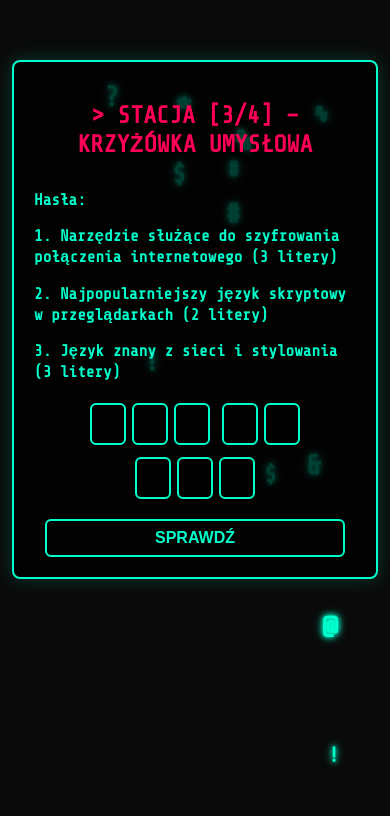
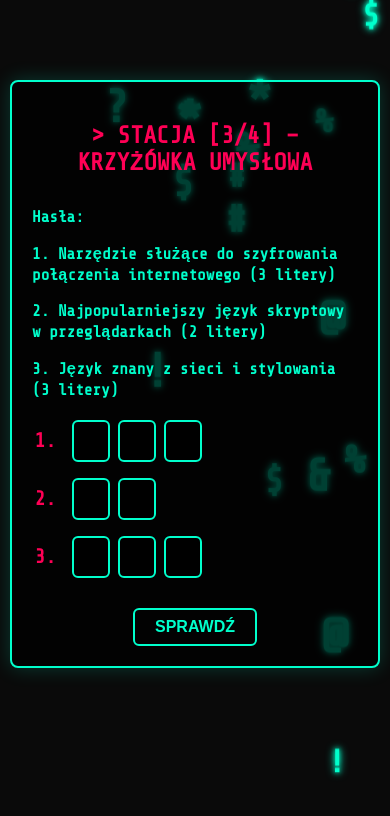
Before and after one commit to Madziula813/Stacja-3, a plain HTML site: page index.html in a window 390 px wide. Drawn offline with nearby package versions, Linux system fonts and the light colour scheme.

Commit message:
Update index.html

```diff
--- a/index.html
+++ b/index.html
@@ -3,7 +3,6 @@
 <head>
   <meta charset="UTF-8" />
   <title>Stacja 3</title>
-  <meta name="viewport" content="width=device-width, initial-scale=1, maximum-scale=1, user-scalable=no" />
   <link href="https://fonts.googleapis.com/css2?family=Share+Tech+Mono&display=swap" rel="stylesheet" />
   <style>
     html, body {
@@ -14,12 +13,10 @@
       min-height: 100vh;
       overflow-x: hidden;
       position: relative;
-      -webkit-font-smoothing: antialiased;
-      -moz-osx-font-smoothing: grayscale;
     }
     .container {
       max-width: 800px;
-      margin: 100px auto 60px;
+      margin: 120px auto 60px;
       padding: 30px;
       text-align: center;
       background: rgba(0,0,0,0.75);
@@ -28,14 +25,12 @@
       box-shadow: 0 0 20px rgba(0,255,204,0.2);
       position: relative;
       z-index: 2;
-      box-sizing: border-box;
     }
     h2 {
       color: #ff0055;
       font-size: 32px;
       margin-bottom: 30px;
       font-weight: bold;
-      line-height: 1.2;
     }
     .clues {
       text-align: left;
@@ -48,13 +43,25 @@
       margin: 0 auto 20px;
       max-width: 420px;
       display: flex;
-      justify-content: center;
+      flex-direction: column;
       gap: 16px;
-      flex-wrap: wrap;
+      align-items: flex-start;
     }
     .input-group {
       display: flex;
+      align-items: center;
       gap: 8px;
+    }
+    .clue-number {
+      color: #ff0055;
+      font-weight: bold;
+      font-size: 24px;
+      line-height: 40px;
+      user-select: none;
+      min-width: 28px;
+      text-align: right;
+      display: inline-block;
+      margin-right: 12px;
     }
     input[type="text"] {
       width: 36px;
@@ -70,7 +77,6 @@
       border-radius: 6px;
       caret-color: #00ffcc;
       transition: border-color 0.3s, background-color 0.3s;
-      user-select: none;
     }
     input[type="text"]:focus {
       border-color: #ff0055;
@@ -101,12 +107,10 @@
       text-transform: uppercase;
       border-radius: 6px;
       transition: background-color 0.3s, color 0.3s;
-      user-select: none;
     }
-    button:hover, button:focus {
+    button:hover {
       background-color: #00ffcc;
       color: #000;
-      outline: none;
     }
     .error {
       color: red;
@@ -114,7 +118,6 @@
       margin-top: 20px;
       animation: blink 1s step-start infinite;
       font-weight: bold;
-      user-select: none;
     }
     @keyframes blink {
       50% { opacity: 0; }
@@ -129,8 +132,6 @@
       font-size: 20px;
       font-weight: bold;
       text-align: left;
-      user-select: text;
-      line-height: 1.4;
     }
 
     /* Tło animacji */
@@ -141,7 +142,6 @@
       pointer-events: none;
       background-color: #0a0a0a;
       overflow: hidden;
-      touch-action: none;
     }
 
     .dino {
@@ -154,13 +154,12 @@
       text-shadow:
         0 0 5px #00ffcc,
         0 0 10px #00ffcc;
-      pointer-events: none;
     }
 
     /* Mobile adjustments */
     @media (max-width: 600px) {
       .container {
-        margin: 60px 12px 40px;
+        margin: 80px 10px 40px;
         padding: 20px;
         border-radius: 8px;
       }
@@ -172,24 +171,21 @@
       }
       .inputs {
         max-width: 100%;
-        gap: 12px;
-        justify-content: center;
-      }
-      .input-group {
-        gap: 6px;
       }
       input[type="text"] {
-        width: 28px;
+        width: 30px;
         height: 36px;
         font-size: 20px;
+      }
+      .clue-number {
+        font-size: 20px;
+        line-height: 36px;
+        min-width: 24px;
+        margin-right: 8px;
       }
       button {
         font-size: 16px;
         padding: 8px 20px;
-        width: 100%;
-        max-width: 300px;
-        margin: 20px auto 0;
-        display: block;
       }
     }
   </style>
@@ -198,7 +194,7 @@
 
   <div id="dinoBackground"></div>
 
-  <div class="container" id="taskContainer" role="main" aria-label="Krzyżówka umysłowa - stacja 3">
+  <div class="container" id="taskContainer">
     <h2>&gt; STACJA [3/4] – KRZYŻÓWKA UMYSŁOWA</h2>
     <div class="clues">
       <p>Hasła:</p>
@@ -208,24 +204,27 @@
     </div>
     <div class="inputs" aria-label="Pole na odpowiedzi krzyżówki">
       <div class="input-group" role="group" aria-label="Pierwsze hasło, 3 litery">
+        <span class="clue-number">1.</span>
         <input type="text" maxlength="1" id="c1" autocomplete="off" inputmode="text" aria-label="Litera 1 hasła 1" />
         <input type="text" maxlength="1" id="c2" autocomplete="off" inputmode="text" aria-label="Litera 2 hasła 1" />
         <input type="text" maxlength="1" id="c3" autocomplete="off" inputmode="text" aria-label="Litera 3 hasła 1" />
       </div>
       <div class="input-group" role="group" aria-label="Drugie hasło, 2 litery">
+        <span class="clue-number">2.</span>
         <input type="text" maxlength="1" id="c4" autocomplete="off" inputmode="text" aria-label="Litera 1 hasła 2" />
         <input type="text" maxlength="1" id="c5" autocomplete="off" inputmode="text" aria-label="Litera 2 hasła 2" />
       </div>
       <div class="input-group" role="group" aria-label="Trzecie hasło, 3 litery">
+        <span class="clue-number">3.</span>
         <input type="text" maxlength="1" id="c6" autocomplete="off" inputmode="text" aria-label="Litera 1 hasła 3" />
         <input type="text" maxlength="1" id="c7" autocomplete="off" inputmode="text" aria-label="Litera 2 hasła 3" />
         <input type="text" maxlength="1" id="c8" autocomplete="off" inputmode="text" aria-label="Litera 3 hasła 3" />
       </div>
     </div>
-    <button onclick="checkCrossword()" aria-label="Sprawdź odpowiedzi">SPRAWDŹ</button>
+    <button onclick="checkCrossword()">SPRAWDŹ</button>
   </div>
 
-  <div class="container" id="result" style="display:none" role="region" aria-live="polite"></div>
+  <div class="container" id="result" style="display:none"></div>
 
   <script>
     // Automatyczne przechodzenie do następnego inputu po wpisaniu litery
@@ -287,10 +286,10 @@ Stacja finałowa: 6XPH+CH, Warszawa</em></p>
       } else {
         result.style.display = 'block';
         result.innerHTML = `
-          <div class="error" role="alert">
+          <div class="error">
             ███ SYSTEM ERROR ██<br>
             Błędne odpowiedzi...<br>
-            <button onclick="location.reload()" aria-label="Spróbuj ponownie">▶ SPRÓBUJ PONOWNIE</button>
+            <button onclick="location.reload()">&gt; SPRÓBUJ PONOWNIE</button>
           </div>
         `;
       }
@@ -301,7 +300,7 @@ Stacja finałowa: 6XPH+CH, Warszawa</em></p>
     const dinoBackground = document.getElementById('dinoBackground');
     const hackerChars = ['?', '#', '$', '%', '&', '@', '!', '*']; // symbole hackerskie
     const dinos = [];
-    const dinoCount = 80;
+    const dinoCount = 100;
 
     function random(min, max) {
       return Math.random() * (max - min) + min;
@@ -312,7 +311,7 @@ Stacja finałowa: 6XPH+CH, Warszawa</em></p>
         this.x = random(0, window.innerWidth);
         this.y = random(-window.innerHeight, 0);
         this.speed = random(3, 5);
-        this.size = random(20, 30);
+        this.size = random(30, 50);
         this.char = hackerChars[Math.floor(Math.random() * hackerChars.length)];
         this.element = document.createElement('div');
         this.element.classList.add('dino');
@@ -328,7 +327,7 @@ Stacja finałowa: 6XPH+CH, Warszawa</em></p>
           this.y = random(-100, -40);
           this.x = random(0, window.innerWidth);
           this.speed = random(2, 3);
-          this.size = random(20, 30);
+          this.size = random(30);
           this.char = hackerChars[Math.floor(Math.random() * hackerChars.length)];
           this.element.style.fontSize = this.size + 'px';
           this.element.textContent = this.char;
@@ -348,6 +347,7 @@ Stacja finałowa: 6XPH+CH, Warszawa</em></p>
 
     animate();
 
+    // Reakcja na zmianę rozmiaru okna
     window.addEventListener('resize', () => {
       dinos.forEach(dino => {
         dino.x = random(0, window.innerWidth);
```
